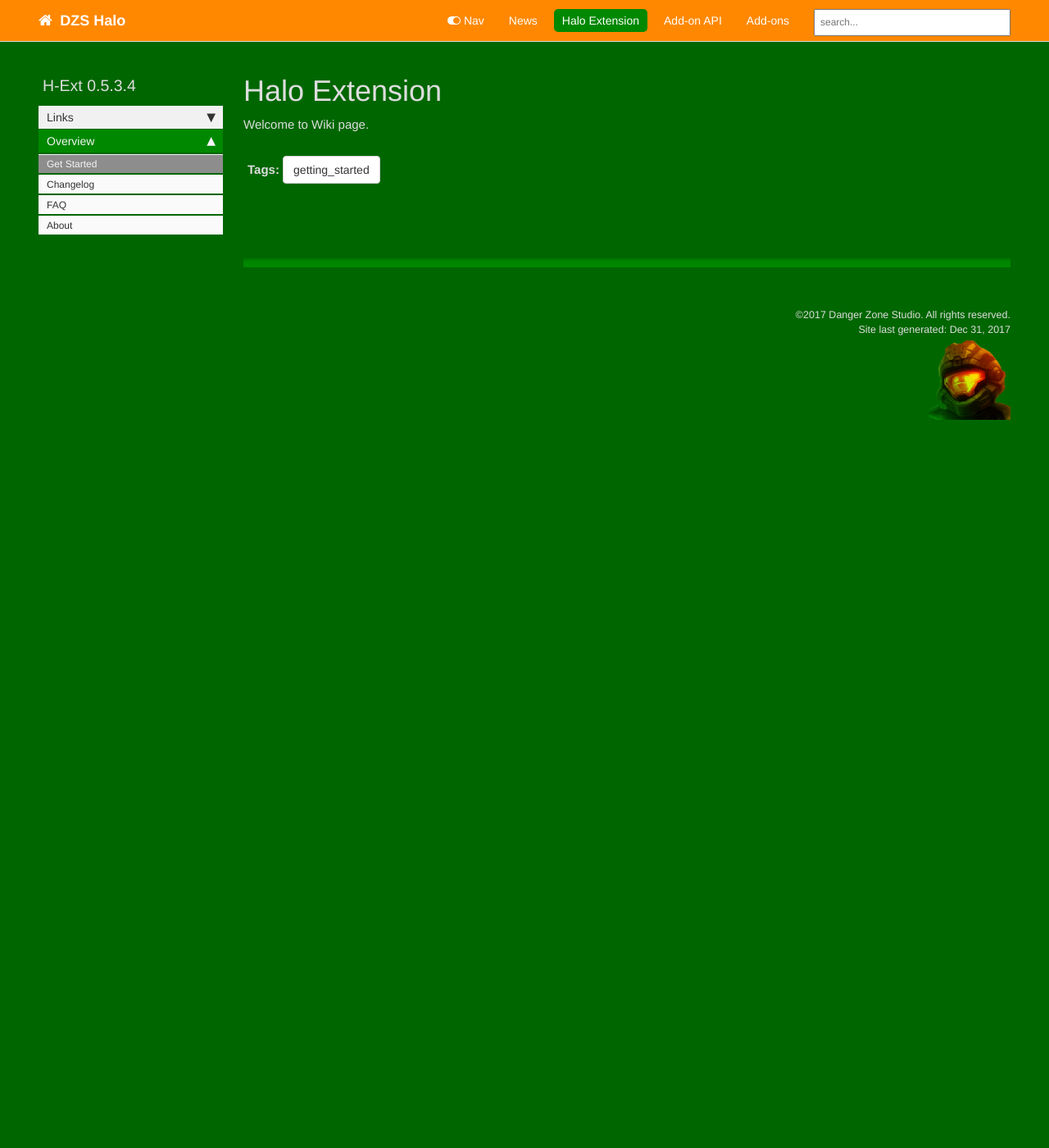
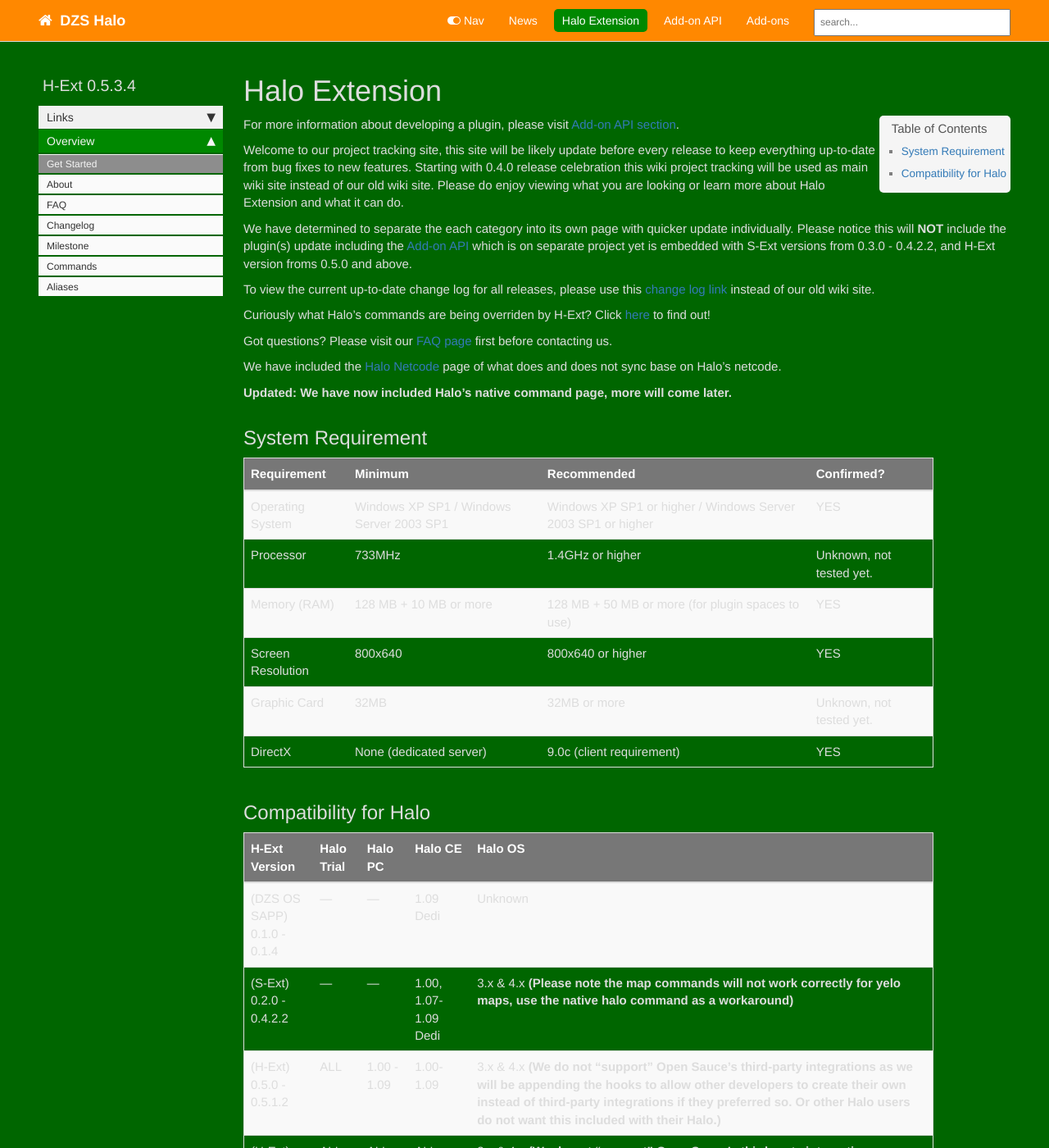
Before and after one commit to DZSHalo/dzshalo.github.io, a Jekyll site: the page built from pages/h-ext/index.md, in a window 1280 px wide and 1400 px high. Shown: the whole window at 82% size. Built offline with Jekyll 4.4.1, drawn with Linux system fonts in a browser that asks for light colours; nearby versions of some CDN libraries; comment, search, counter and statistics services are not loaded; some of the changed text lies outside the part shown.

Commit message:
update h-ext pages

```diff
--- a/pages/h-ext/index.md
+++ b/pages/h-ext/index.md
@@ -6,6 +6,43 @@ permalink: /h-ext/index.html
 folder: h-ext
 ---
 
-Welcome to Wiki page.
+For more information about developing a plugin, please visit [Add-on API section](/add-on%20api/index.html).
+
+Welcome to our project tracking site, this site will be likely update before every release to keep everything up-to-date from bug fixes to new features. Starting with 0.4.0 release celebration this wiki project tracking will be used as main wiki site instead of our old wiki site. Please do enjoy viewing what you are looking or learn more about Halo Extension and what it can do.
+
+We have determined to separate the each category into its own page with quicker update individually.  Please notice this will **NOT** include the plugin(s) update including the [Add-on API](/add-on api/index.html) which is on separate project yet is embedded with S-Ext versions from 0.3.0 - 0.4.2.2, and H-Ext version froms 0.5.0 and above.
+
+To view the current up-to-date change log for all releases, please use this [change log link](changelog.html) instead of our old wiki site.
+
+Curiously what Halo's commands are being overriden by H-Ext? Click [here](commands.html) to find out!
+
+Got questions? Please visit our [FAQ page](faq.html) first before contacting us.
+
+We have included the [Halo Netcode](halo_netcode.html) page of what does and does not sync base on Halo's netcode.
+
+**Updated: We have now included Halo's native command page, more will come later.**
+
+## System Requirement
+
+| Requirement | Minimum | Recommended | Confirmed? |
+| --- | --- | --- | --- |
+| Operating System | Windows XP SP1 / Windows Server 2003 SP1 | Windows XP SP1 or higher / Windows Server 2003 SP1 or higher | YES |
+| Processor | 733MHz | 1.4GHz or higher | Unknown, not tested yet. |
+| Memory (RAM) | 128 MB + 10 MB or more | 128 MB + 50 MB or more (for plugin spaces to use) | YES |
+| Screen Resolution | 800x640 | 800x640 or higher | YES |
+| Graphic Card | 32MB | 32MB or more | Unknown, not tested yet. |
+| DirectX | None (dedicated server) | 9.0c (client requirement) | YES |
+
+## Compatibility for Halo
+
+| H-Ext Version | Halo Trial | Halo PC | Halo CE | Halo OS
+| --- | --- | --- | --- | --- |
+| (DZS OS SAPP)<br/>0.1.0 - 0.1.4 | --- | --- | 1.09 Dedi | Unknown |
+| (S-Ext)<br/>0.2.0 - 0.4.2.2 | --- | --- | 1.00, 1.07-1.09 Dedi | 3.x & 4.x **(Please note the map commands will not work correctly for yelo maps, use the native halo command as a workaround)** |
+| (H-Ext)<br/>0.5.0 - 0.5.1.2 | ALL | 1.00 - 1.09 | 1.00-1.09 |3.x & 4.x **(We do not "support" Open Sauce's third-party integrations as we will be appending the hooks to allow other developers to create their own instead of third-party integrations if they preferred so. Or other Halo users do not want this included with their Halo.)** |
+| (H-Ext)<br/>0.5.2.2 - ? | ALL | ALL | ALL | 3.x & 4.x **(We do not "support" Open Sauce's third-party integrations as we will be appending the hooks to allow other developers to create their own instead of third-party integrations if they preferred so. Or other Halo users do not want this included with their Halo.)** |
+
+
+More coming soon...
 
 {% include links.html %}
```
Also changed, not shown: _data/sidebars/h-ext_sidebar.yml (+16 -4 lines), pages/h-ext/aliases.md (added, +33 -0 lines), pages/h-ext/commands.md (added, +38 -0 lines), pages/h-ext/milestone.md (added, +85 -0 lines).
